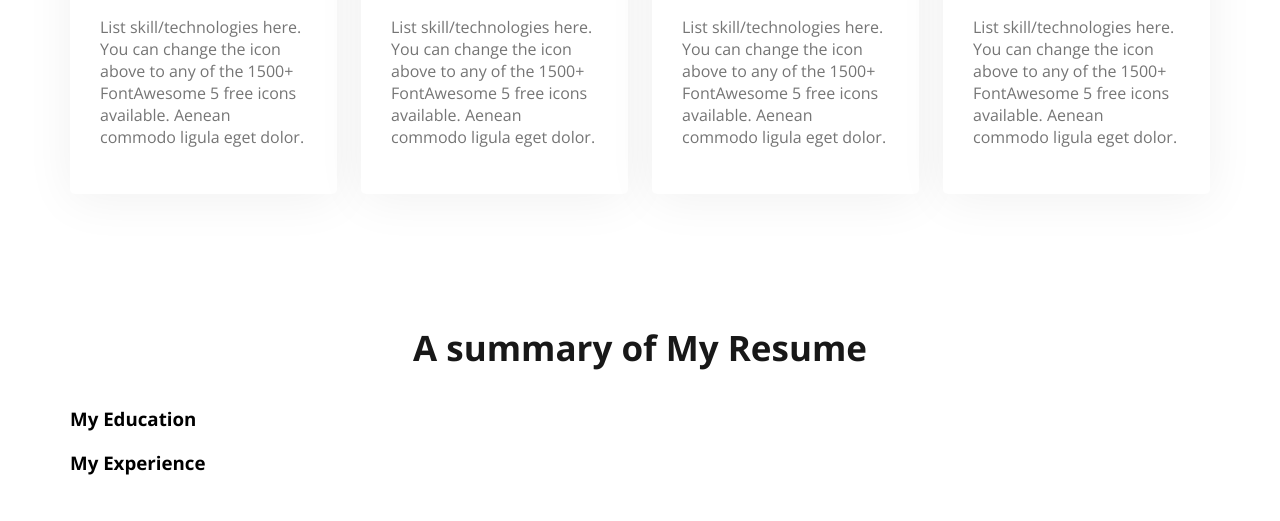
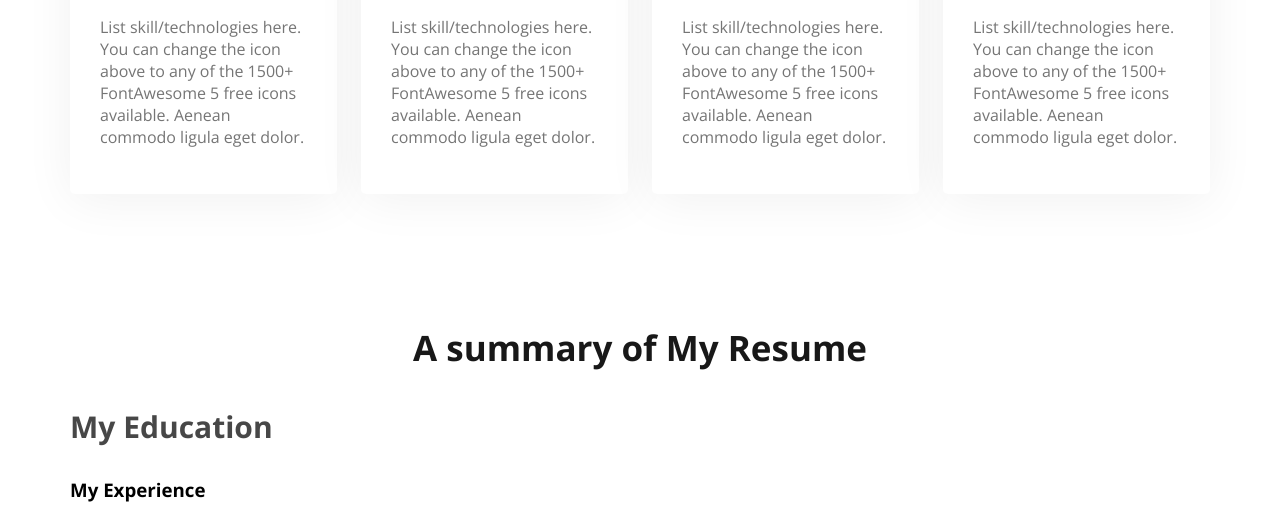
Before and after one commit to sajed-419/sajed-info, a plain HTML site: page index.html in a window 1280 px wide. Shown: the part 2036-2557 px from the top of the page. Before the commit the page ends 2529 px from the top, so only its background shows below. Drawn offline with nearby package versions, Linux system fonts and the light colour scheme.

Commit message:
commit added

```diff
--- a/css/port.css
+++ b/css/port.css
@@ -124,9 +124,11 @@ main {
     max-width: 1140px;
     margin: 0 auto;
 }
-main section{
+
+main section {
     margin-top: 130px;
 }
+
 /* about section styles */
 
 .about {
@@ -174,3 +176,11 @@ main section{
 .skill-description {
     color: #757575;
 }
+
+/* Resume colom styles */
+.resume-colom-title {
+    color: #474747;
+    font-size: 30px;
+    font-weight: 700;
+
+}
--- a/index.html
+++ b/index.html
@@ -105,7 +105,7 @@
                     <h3 class="resume-colom-title">My Education</h3>
                 </div>
                 <div class="resume-colom">
-                    <h3 class="resume-colom-title">My Experience</h3>
+                    <h3 class="My Experience">My Experience</h3>
                 </div>
             </div>
         </section>
```
